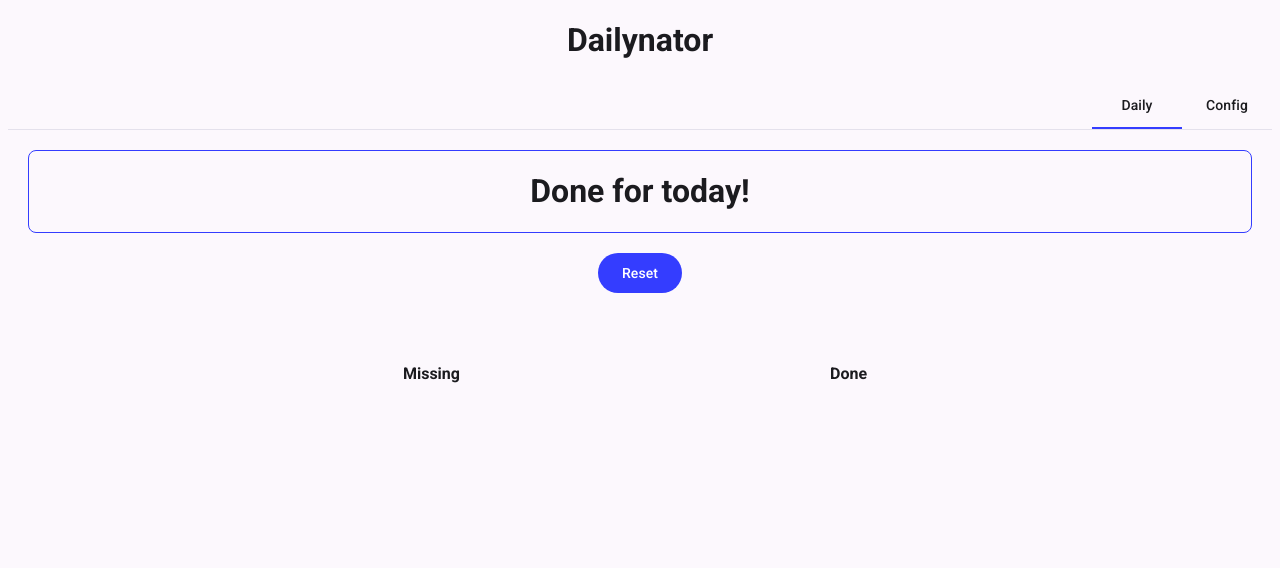
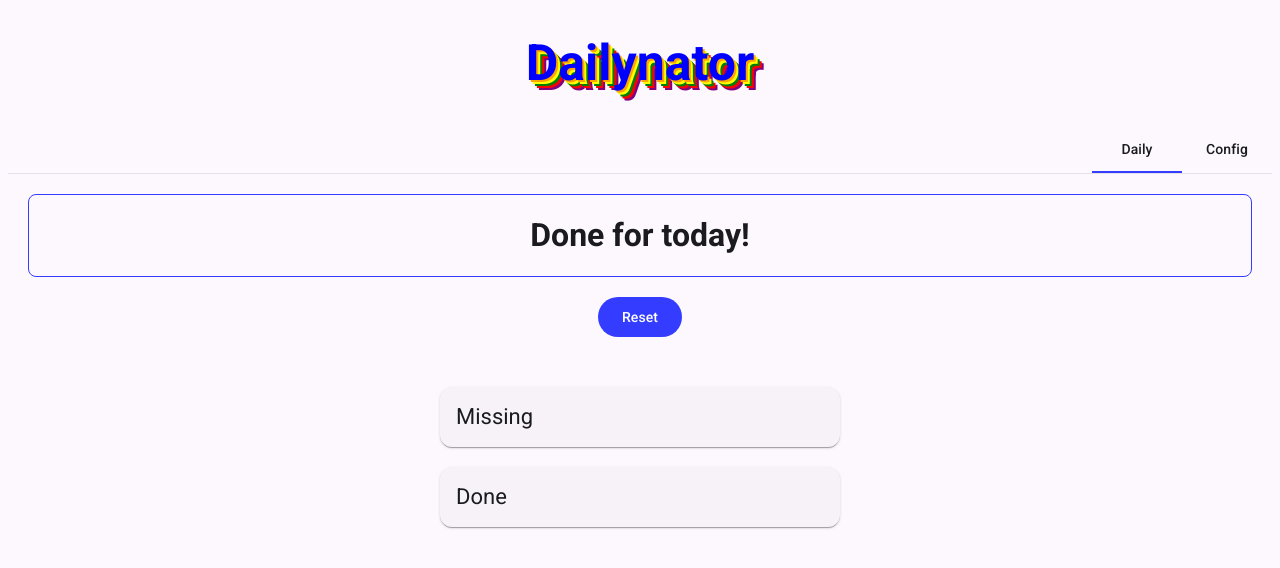
Before and after one commit to alexmufatti/dailynator, an Angular app: page / in a window 1280 px wide. Shown: the top 568 px of the page. Built offline with nearby package versions, Linux system fonts and the light colour scheme.

Commit message:
♻️ Refactor components

```diff
--- a/src/app/app.component.css
+++ b/src/app/app.component.css
@@ -2,41 +2,9 @@ h1 {
   text-align: center;
 }
 
-.name-container {
-  min-height: 80px;
-  display: flex;
-  justify-content: center;
-  align-items: center;
-  margin: 20px;
-  border: 1px solid var(--mat-sys-primary);
-  border-radius: 8px;
-  & > h2 {
-    font-weight: bold;
-  }
+.shadow-text {
+  font-size: 50px;
+  font-weight: bold;
+  color: blue;
+  text-shadow: 2px 2px 0 orange, 4px 4px 0 yellow, 6px 6px 0 green, 8px 8px 0 red, 10px 10px 0 purple;
 }
-
-.button-container {
-  display: flex;
-  gap: 20px;
-  justify-content: center;
-  margin-top: 20px;
-}
-
-.other-container {
-  display: flex;
-  flex-direction: row;
-  justify-content: center;
-  margin-top: 50px;
-}
-
-.other-list {
-  display: flex;
-  flex-direction: column;
-  align-items: center;
-  gap: 10px;
-  min-width: 33%;
-}
-
-mat-list-item {
-  text-align: center;
-}
--- a/src/app/app.component.html
+++ b/src/app/app.component.html
@@ -1,45 +1,11 @@
 <div>
-<h1 class="mat-display-large"> {{ title }} @if(project) { for {{project}}} </h1>
+<h1 class="mat-display-large shadow-text"> {{ title }} @if(project) { for {{project}}} </h1>
 <mat-tab-group mat-stretch-tabs="false" mat-align-tabs="end" >
   <mat-tab label="Daily">
-    <div>
-      <div class="name-container">
-      @if (remaining.length) {
-        <h2>{{ selectedText() }}</h2>
-
-      } @else {
-        <h1>Done for today!</h1>
-      }
-      </div>
-      <div class="button-container">
-      @if (remaining.length) {
-      <button mat-flat-button  (click)="selectNext()">Next</button>
-      <button mat-flat-button (click)="skip()">Skip</button>
-      }
-      <button mat-flat-button (click)="reset()">Reset</button>
-      </div>
-      <div class="other-container">
-        <div class="other-list">
-          <h4>Missing</h4>
-          <mat-list>
-            <mat-list-item *ngFor="let participant of remaining">
-              {{ participant.name }}
-            </mat-list-item>
-          </mat-list>
-        </div>
-        <div class="other-list">
-          <h4>Done</h4>
-          <mat-list>
-            <mat-list-item *ngFor="let participant of done">
-              {{ participant.name }}
-            </mat-list-item>
-          </mat-list>
-        </div>
-      </div>
-    </div>
+    <app-daily />
   </mat-tab>
   <mat-tab label="Config">
-    <app-config (configChanged)="reset()" />
+    <app-config />
   </mat-tab>
 </mat-tab-group>
 </div>
--- a/src/app/app.component.ts
+++ b/src/app/app.component.ts
@@ -1,4 +1,4 @@
-import {Component, computed, inject, OnInit, signal} from '@angular/core';
+import {Component, computed, inject, model, OnInit, signal} from '@angular/core';
 import {MatTab, MatTabGroup} from '@angular/material/tabs';
 import {MatButton} from '@angular/material/button';
 import {FormsModule} from '@angular/forms';
@@ -7,72 +7,28 @@ import {StorageService} from './storage.service';
 import {Participant} from './models/Participant';
 import {MatList, MatListItem} from '@angular/material/list';
 import {NgForOf} from '@angular/common';
+import {MatCard, MatCardHeader, MatCardTitle} from '@angular/material/card';
+import {DailyComponent} from './daily/daily.component';
+import {CommunicationService} from './communication.service';
 
 @Component({
   selector: 'app-root',
-  imports: [MatTabGroup, MatTab, MatButton, FormsModule, ConfigComponent, MatList, MatListItem, NgForOf],
+  imports: [MatTabGroup, MatTab, FormsModule, ConfigComponent, DailyComponent],
   templateUrl: './app.component.html',
   styleUrl: './app.component.css'
 })
 export class AppComponent implements OnInit {
   private readonly storage = inject(StorageService);
-  protected next = signal<Participant|undefined>(undefined)
-  protected selectedText = computed(() => {
-    return this.next() ? `Next up: ${this.next()?.name}` : ''
-  });
-
-  protected people: Participant[] = [];
-  protected available: Participant[] = [];
-  protected remaining: Participant[] = [];
-  protected done: Participant[] = [];
   protected project = '';
   title = 'Dailynator';
+  protected resetInvoker = model<number>(0);
 
   ngOnInit(): void {
     this.project = this.storage.getProject();
-    this.people = this.storage.getPeople()
-    this.available = this.storage.getPeople().filter(p=> p.present);
-    this.remaining = this.available.slice(0);
-    this.done = [];
-    this.log();
-  }
-
-  protected selectNext() {
-    if (this.remaining.length > 0) {
-
-      if (this.next()) {
-        const currentIdx = this.remaining.findIndex(r=> r.name === this.next()?.name)
-        const d = this.remaining.splice(currentIdx, 1);
-        this.done.push(d[0]);
-      }
-        const index = Math.floor(Math.random() * this.remaining.length);
-
-        this.next.set(this.remaining[index]);
-      this.log();
-
-    }
-  }
-
-  private log() {
-    console.log('remaining', this.remaining)
-    console.log('people', this.people)
-    console.log('next', this.next()?.name)
-    console.log('done', this.done)
   }
 
   protected reset() {
-    console.log("Reset")
-
-    this.ngOnInit()
-    this.next.set(undefined);
+    console.log('resetting')
+    this.resetInvoker.update((n) => n+1)
   }
-
-  protected skip() {
-    if (this.next()) {
-      this.remaining.push(this.next()!)
-      this.selectNext();
-    }
-  }
-
-
 }
--- /dev/null
+++ b/src/app/communication.service.ts
@@ -0,0 +1,15 @@
+import { Injectable } from '@angular/core';
+import {BehaviorSubject} from 'rxjs';
+
+@Injectable({
+  providedIn: 'root'
+})
+export class CommunicationService {
+
+  private messageSource = new BehaviorSubject<string>('Messaggio iniziale');
+  currentMessage = this.messageSource.asObservable();
+
+  changeMessage(message: string) {
+    this.messageSource.next(message);
+  }
+}
--- a/src/app/config/config.component.css
+++ b/src/app/config/config.component.css
@@ -1,6 +1,7 @@
 .list-item {
   display: flex;
   align-items: center;
+  justify-content: space-between;
   padding: 10px;
   border-bottom: 1px solid #ccc;
 }
@@ -28,4 +29,13 @@ h3.away {
   flex-direction: column;
   gap: 10px;
   margin: 20px;
+
 }
+
+mat-list-item {
+  border-bottom: 1px solid var(--mat-sys-on-surface);
+}
+
+.participant-card {
+  max-width: 500px;
+}
--- a/src/app/config/config.component.html
+++ b/src/app/config/config.component.html
@@ -13,12 +13,16 @@
     <button mat-button (click)="addParticipant()">Add</button>
   </div>
 </div>
+<mat-card class="participant-card">
+  <mat-card-header>
+    <mat-card-title>Participants</mat-card-title>
+  </mat-card-header>
 <div class="list-container">
-  <h4>Participants</h4>
   <mat-list>
     <mat-list-item *ngFor="let participant of people; let  i = index">
       <div class="list-item">
         <h3 mat-line [ngClass]="participant.present ? '' : 'away'">{{ participant.name }}</h3>
+        <div class="item-button-container">
           <button mat-icon-button (click)="removeParticipant(participant.name)">
             <mat-icon>delete</mat-icon>
           </button>
@@ -30,6 +34,8 @@
             }</mat-icon>
           </button>
         </div>
+      </div>
     </mat-list-item>
   </mat-list>
 </div>
+</mat-card>
--- /dev/null
+++ b/src/app/daily/daily.component.css
@@ -0,0 +1,34 @@
+
+.name-container {
+  min-height: 80px;
+  display: flex;
+  justify-content: center;
+  align-items: center;
+  margin: 20px;
+  border: 1px solid var(--mat-sys-primary);
+  border-radius: 8px;
+  & > h2 {
+    font-weight: bold;
+  }
+}
+
+.button-container {
+  display: flex;
+  gap: 20px;
+  justify-content: center;
+  margin-top: 20px;
+}
+
+.other-container {
+  display: flex;
+  flex-direction: column;
+  align-items: center;
+  padding-bottom: 10px;
+  justify-content: center;
+  margin-top: 50px;
+  gap: 20px;
+}
+
+.other-list {
+  min-width: 400px;
+}
--- /dev/null
+++ b/src/app/daily/daily.component.html
@@ -0,0 +1,39 @@
+<div>
+  <div class="name-container">
+    @if (remaining.length) {
+      <h2>{{ selectedText() }}</h2>
+
+    } @else {
+      <h1>Done for today!</h1>
+    }
+  </div>
+  <div class="button-container">
+    @if (remaining.length) {
+      <button mat-flat-button  (click)="selectNext()">Next</button>
+      <button mat-flat-button (click)="skip()">Skip</button>
+    }
+    <button mat-flat-button (click)="reset()">Reset</button>
+  </div>
+  <div class="other-container">
+    <mat-card class="other-list">
+      <mat-card-header>
+        <mat-card-title>Missing</mat-card-title>
+      </mat-card-header>
+      <mat-list>
+        <mat-list-item *ngFor="let participant of remaining">
+          {{ participant.name }}
+        </mat-list-item>
+      </mat-list>
+    </mat-card>
+    <mat-card class="other-list">
+      <mat-card-header>
+        <mat-card-title>Done</mat-card-title>
+      </mat-card-header>
+      <mat-list>
+        <mat-list-item *ngFor="let participant of done">
+          {{ participant.name }}
+        </mat-list-item>
+      </mat-list>
+    </mat-card>
+  </div>
+</div>
--- /dev/null
+++ b/src/app/daily/daily.component.ts
@@ -0,0 +1,89 @@
+import {Component, computed, inject, input, model, OnDestroy, OnInit, signal} from '@angular/core';
+import {MatButton} from "@angular/material/button";
+import {MatCard, MatCardHeader, MatCardTitle} from "@angular/material/card";
+import {MatList, MatListItem} from "@angular/material/list";
+import {NgForOf} from "@angular/common";
+import {StorageService} from '../storage.service';
+import {Participant} from '../models/Participant';
+import {CommunicationService} from '../communication.service';
+import {Subscription} from 'rxjs';
+
+@Component({
+  selector: 'app-daily',
+    imports: [
+        MatButton,
+        MatCard,
+        MatCardHeader,
+        MatCardTitle,
+        MatList,
+        MatListItem,
+        NgForOf
+    ],
+  templateUrl: './daily.component.html',
+  styleUrl: './daily.component.css'
+})
+export class DailyComponent implements OnInit,OnDestroy{
+  private readonly storage = inject(StorageService);
+  protected next = signal<Participant | undefined>(undefined)
+  protected selectedText = computed(() => {
+    return this.next() ? `Next up: ${this.next()?.name}` : ''
+  });
+  private readonly communication = inject(CommunicationService);
+
+
+  protected people: Participant[] = [];
+  protected available: Participant[] = [];
+  protected remaining: Participant[] = [];
+  protected done: Participant[] = [];
+  private communicationSubscription: Subscription;
+
+  constructor() {
+    this.communicationSubscription = this.communication.currentMessage.subscribe(() => this.reset());
+  }
+
+  ngOnDestroy(): void {
+    this.communicationSubscription.unsubscribe();
+    }
+
+  ngOnInit(): void {
+    this.people = this.storage.getPeople()
+    this.available = this.storage.getPeople().filter(p => p.present);
+    this.remaining = this.available.slice(0);
+    this.done = [];
+  }
+
+  protected selectNext() {
+    if (this.remaining.length > 0) {
+
+      if (this.next()) {
+        const currentIdx = this.remaining.findIndex(r => r.name === this.next()?.name)
+        const d = this.remaining.splice(currentIdx, 1);
+        this.done.push(d[0]);
+      }
+      const index = Math.floor(Math.random() * this.remaining.length);
+
+      this.next.set(this.remaining[index]);
+    }
+  }
+
+  private log() {
+    console.log('remaining', this.remaining)
+    console.log('people', this.people)
+    console.log('next', this.next()?.name)
+    console.log('done', this.done)
+  }
+
+  protected reset() {
+    console.log('reset')
+    this.ngOnInit()
+    this.next.set(undefined);
+  }
+
+  protected skip() {
+    if (this.next()) {
+      const index = Math.floor(Math.random() * this.remaining.length);
+
+      this.next.set(this.remaining[index]);
+    }
+  }
+}
```
Also changed, not shown: src/app/config/config.component.ts (+9 -3 lines), 2 other files (tests, documents, lock files or other folders). Lines whose indentation alone changed are shown as unchanged.
